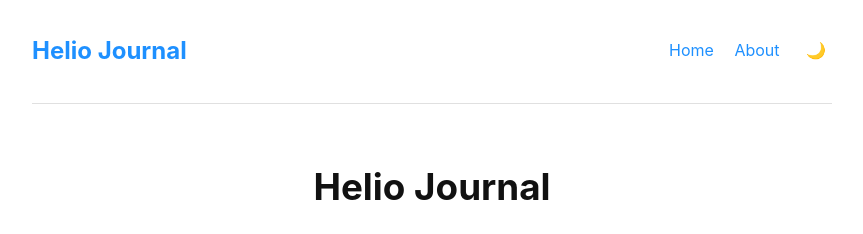
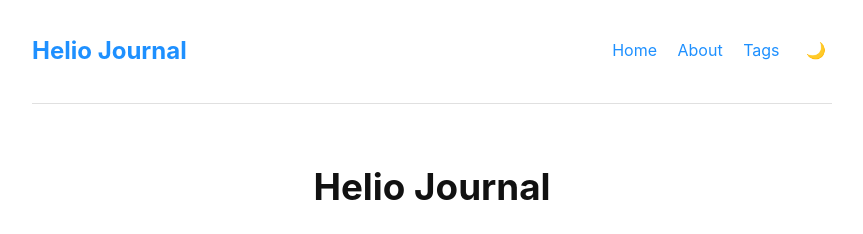
Before and after one commit to heliohashinaga/helio-journal, a Jekyll site: the page built from index.md, in a window 1280 px wide. Shown: the top 234 px of the page, without its empty margins (208-1071 px from the left). Built offline with Jekyll 4.4.1, drawn with Linux system fonts in a browser that asks for light colours.

Commit message:
added tags links in header

```diff
--- a/_includes/header.html
+++ b/_includes/header.html
@@ -3,6 +3,7 @@
     <nav class="site-nav">
         <a href="{{ '/' | relative_url }}">Home</a>
         <a href="{{ '/about' | relative_url }}">About</a>
+        <a href="{{ '/tags' | relative_url }}">Tags</a>
         <button id="theme-toggle">🌙</button>
     </nav>
 </header>
```
